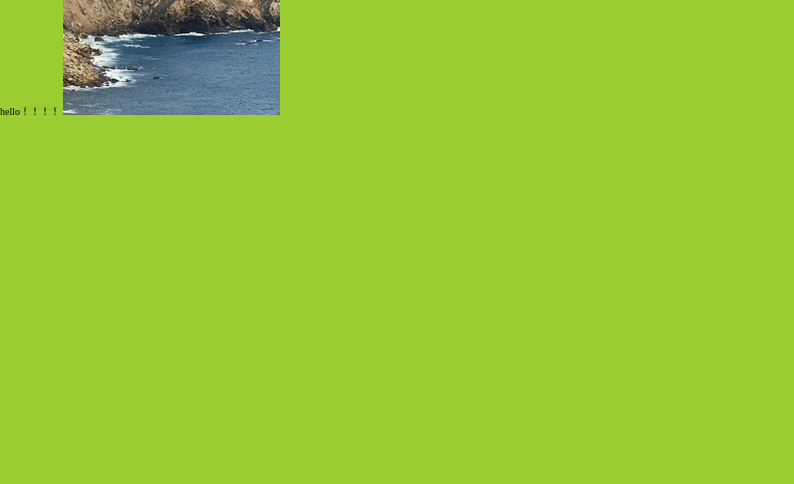
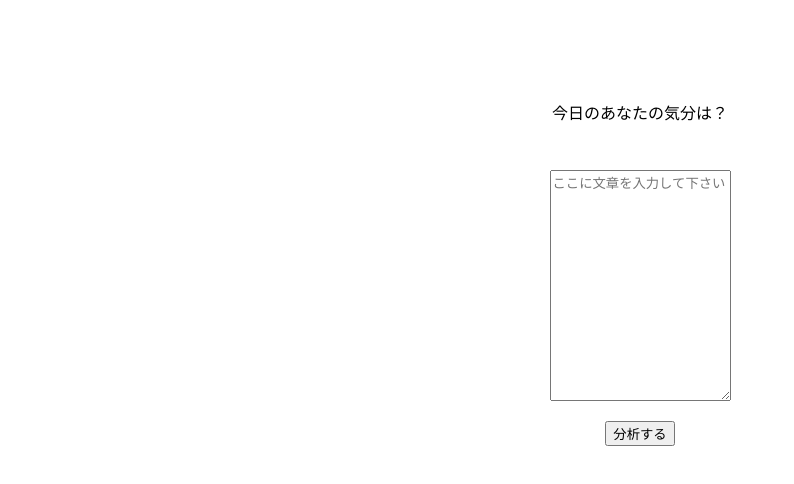
Before and after one commit to sobaotto/emotion-analysis, a React app: page / in a window 1280 px wide. Shown: the top 484 px of the page, without its empty margins (0-794 px from the left). Built offline with nearby package versions, Linux system fonts and the light colour scheme.

Commit message:
create text form

```diff
--- a/package.json
+++ b/package.json
@@ -20,10 +20,14 @@
   },
   "homepage": "https://github.com/sobaotto/emotion-analysis#readme",
   "devDependencies": {
+    "@chakra-ui/react": "^1.6.5",
+    "@emotion/react": "^11.4.0",
+    "@emotion/styled": "^11.3.0",
     "@types/react": "^17.0.14",
     "@types/react-dom": "^17.0.9",
     "css-loader": "^6.1.0",
     "file-loader": "^6.2.0",
+    "framer-motion": "^4.1.17",
     "html-webpack-plugin": "^5.3.2",
     "mini-css-extract-plugin": "^2.1.0",
     "style-loader": "^3.1.0",
--- a/src/assets/css/reset.css
+++ b/src/assets/css/reset.css
@@ -1,4 +1,4 @@
-*,
+/* *,
 *:after,
 *:before {
   margin: 0;
@@ -12,4 +12,4 @@ html {
 
 body {
   box-sizing: border-box;
-}
+} */
--- a/src/assets/css/style.css
+++ b/src/assets/css/style.css
@@ -1,3 +1,3 @@
-body {
-  background-color: yellowgreen;
-}
+/* body {
+  background-color: gainsboro;
+} */
--- a/src/pages/App.tsx
+++ b/src/pages/App.tsx
@@ -1,11 +1,42 @@
+import { useState } from "react";
 import "src/assets/css/reset.css";
 import "src/assets/css/style.css";
-import Img from "src/assets/img/a.png";
+import { Textarea, Flex, Input, Text } from "@chakra-ui/react";
 
 export const App = (): JSX.Element => {
+  const [inputText, setInputText] = useState<string>("");
+
+  const hundleText = (event: React.ChangeEvent<HTMLTextAreaElement>) => {
+    setInputText(event.target.value);
+  };
+
+  const fetchAnalysisResult = (event: React.FormEvent<HTMLFormElement>) => {
+    event.preventDefault();
+
+    if (inputText.trim() === "") {
+      alert("文章を入力していください。");
+      return;
+    }
+  };
+
   return (
-    <div>
-      hello！！！！ <img src={Img}></img>
-    </div>
+    <>
+      <Text size="3xl" textAlign="center" marginTop="100px">
+        今日のあなたの気分は？
+      </Text>
+      <form onSubmit={fetchAnalysisResult}>
+        <Flex flexDirection="column" alignItems="center">
+          <Textarea
+            placeholder="ここに文章を入力して下さい"
+            value={inputText}
+            onChange={hundleText}
+            marginTop="30px"
+            rows={15}
+            name="text"
+          />
+          <Input type="submit" value="分析する" marginTop="20px"></Input>
+        </Flex>
+      </form>
+    </>
   );
 };
```
Also changed, not shown: 1 other file (tests, documents, lock files or other folders).
